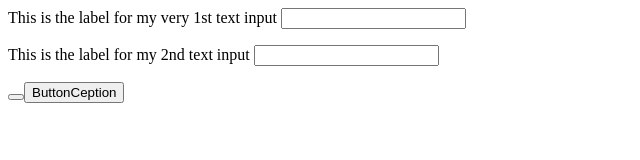
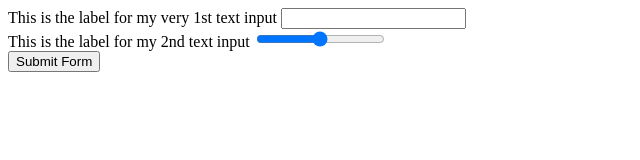
Before and after one commit to Le6790/cs2610netcat, a plain HTML site: page index.html in a window 1280 px wide. Shown: the whole page, without its empty margins (0-640 px from the left). Drawn offline with Linux system fonts and the light colour scheme.

Commit message:
Cleaning up for HW assignment

```diff
--- a/index.html
+++ b/index.html
@@ -1,31 +1,27 @@
+<!DOCTYPE html>
 <html>
 	<head>
-		<title>Our cool search form</title>
+		<meta charset="utf-8">
+		<title>Testing headers</title>
 	</head>
 	<body>
 		<form action="#" method="GET">
 
-			<p>
-			<label for="my-textinput">This is the label for my very 1st text input</label>
-			<input id="my-textinput" name="charlie" type="text">
-			</p>
+			<div>
+				<label for="my-textinput">This is the label for my very 1st text input</label>
+				<input id="my-textinput" name="text1" type="text">
+			</div>
 
-			<p>
-			<label for="my-othertextinput">This is the label for my 2nd text input</label>
-			<input id="my-othertextinput" name="charlie" type="text">
-			</p>
+			<div>
+				<label for="my-slider">This is the label for my 2nd text input</label>
+				<input id="my-slider" name="slider" type="range" min="0" max="100">
+			</div>
 
-			<p>
-			<button style="display: inline;" id="submission" type="submit">
+			<!-- your widgets go in here -->
 
-				<button style="display: inline;" id="submission2" type="submit">
-					ButtonCeption
-				</button>
-			</button>
-			</p>
-
-			<!-- labels, buttons, sliders, text boxes, etc. go in here :) -->
-
+			<div>
+				<button type="submit">Submit Form</button>
+			</div>
 		</form>
 	</body>
 </html>
```
Also changed, not shown: 3 other files.
